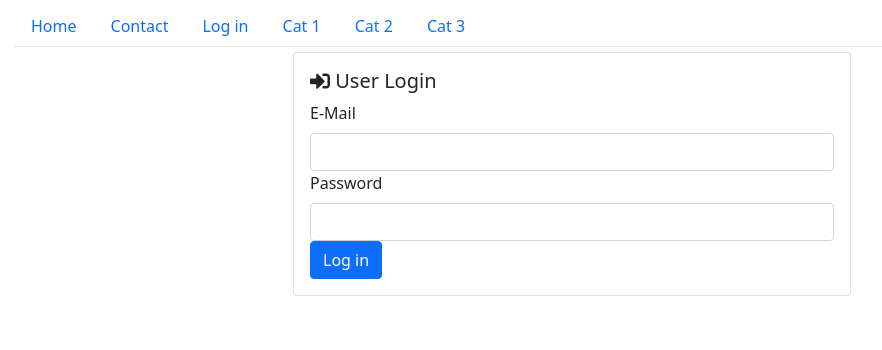
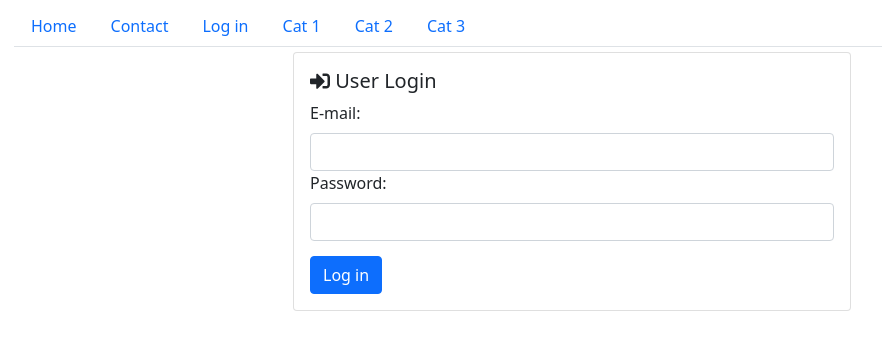
Before and after one commit to mudzy992/frontend-aplikacija, a React (Create React App) app: page /#/user/login in a window 1280 px wide. Shown: the top 350 px of the page, without its empty margins (68-950 px from the left). Built offline with nearby package versions, Linux system fonts and the light colour scheme.

Commit message:
male ispravke dodatne

```diff
--- a/src/components/UserLoginPage/UserLoginPage.tsx
+++ b/src/components/UserLoginPage/UserLoginPage.tsx
@@ -1,7 +1,7 @@
 import React from 'react';
 import { Container, Card, Form, Button, Col, Alert } from 'react-bootstrap';
 import { FontAwesomeIcon } from '@fortawesome/react-fontawesome';
-import { faSignInAlt } from '@fortawesome/free-solid-svg-icons';
+import { faExclamationTriangle, faSignInAlt } from '@fortawesome/free-solid-svg-icons';
 import api, { ApiResponse, saveToken, saveRefreshToken } from '../../API/api'
 import { Redirect } from 'react-router-dom';
 import './UserLoginPage.css';
@@ -53,7 +53,7 @@ export default class UserLoginPage extends React.Component {
 
     private doLogin() {
       api(
-            'auth/user/login/',
+          'auth/user/login',
           'post',
           {
               email: this.state.email,
@@ -63,6 +63,7 @@ export default class UserLoginPage extends React.Component {
       .then((res: ApiResponse) => {
           if (res.status === 'error') {
               this.setErrorMessage('System error... Try again!');
+
               return;
           }
 
@@ -71,7 +72,7 @@ export default class UserLoginPage extends React.Component {
                   let message = '';
 
                   switch (res.data.statusCode) {
-                        case -3001: message = 'Unknown e-mail!'; break;
+                      case -3001: message = 'Unkwnon e-mail!'; break;
                       case -3002: message = 'Bad password!'; break;
                   }
 
@@ -89,39 +90,45 @@ export default class UserLoginPage extends React.Component {
   }
 
   render() {
-    if(this.state.isLoggedIn === true){
-      return (<Redirect to='/' />);
+    if (this.state.isLoggedIn === true) {
+        return (
+            <Redirect to="/" />
+        );
     }
+
     return (
         <Container>
-         <Col md={ { span: 6, offset: 3}}>
+            <Col md={ { span: 6, offset: 3 } }>
                 <Card>
                     <Card.Body>
                         <Card.Title>
-                  <FontAwesomeIcon icon={faSignInAlt} /> User Login
+                            <FontAwesomeIcon icon={ faSignInAlt } /> User Login
                         </Card.Title>
                         <Form>
                             <Form.Group>
-                      <Form.Label htmlFor="email">E-Mail</Form.Label>
+                                <Form.Label htmlFor="email">E-mail:</Form.Label>
                                 <Form.Control type="email" id="email"
                                                 value={ this.state.email }
                                                 onChange={ event => this.formInputChanged(event as any) } />
                             </Form.Group>
                             <Form.Group>
-                      <Form.Label htmlFor="password">Password</Form.Label>
+                                <Form.Label htmlFor="password">Password:</Form.Label>
                                 <Form.Control type="password" id="password"
                                                 value={ this.state.password }
                                                 onChange={ event => this.formInputChanged(event as any) } />
                             </Form.Group>
                             <Form.Group>
                                 <Button variant="primary"
-                              onClick={ () => this.doLogin() } >
-                        Log in</Button>
+                                        style={{marginTop:15}}
+                                        onClick={ () => this.doLogin() }>
+                                    Log in
+                                </Button>
                             </Form.Group>
                         </Form>
                         <Alert variant="danger"
-                         className= { this.state.errorMessage ? '' : 'd-none'} >
-                    { this.state.errorMessage }
+                               style={{marginTop:15}}
+                               className={ this.state.errorMessage ? '' : 'd-none' }>
+                           <FontAwesomeIcon icon={ faExclamationTriangle } />  { this.state.errorMessage }
                         </Alert>
                     </Card.Body>
                 </Card>
--- a/src/config/api.config.ts
+++ b/src/config/api.config.ts
@@ -1,4 +1,4 @@
 export const ApiConfig = {
-    API_URL: 'http://localhost:3003/',
+    API_URL: 'http://192.168.0.13:3003/',
     TIMEOUT: 15000,
 }
```
Lines whose indentation alone changed are shown as unchanged.
